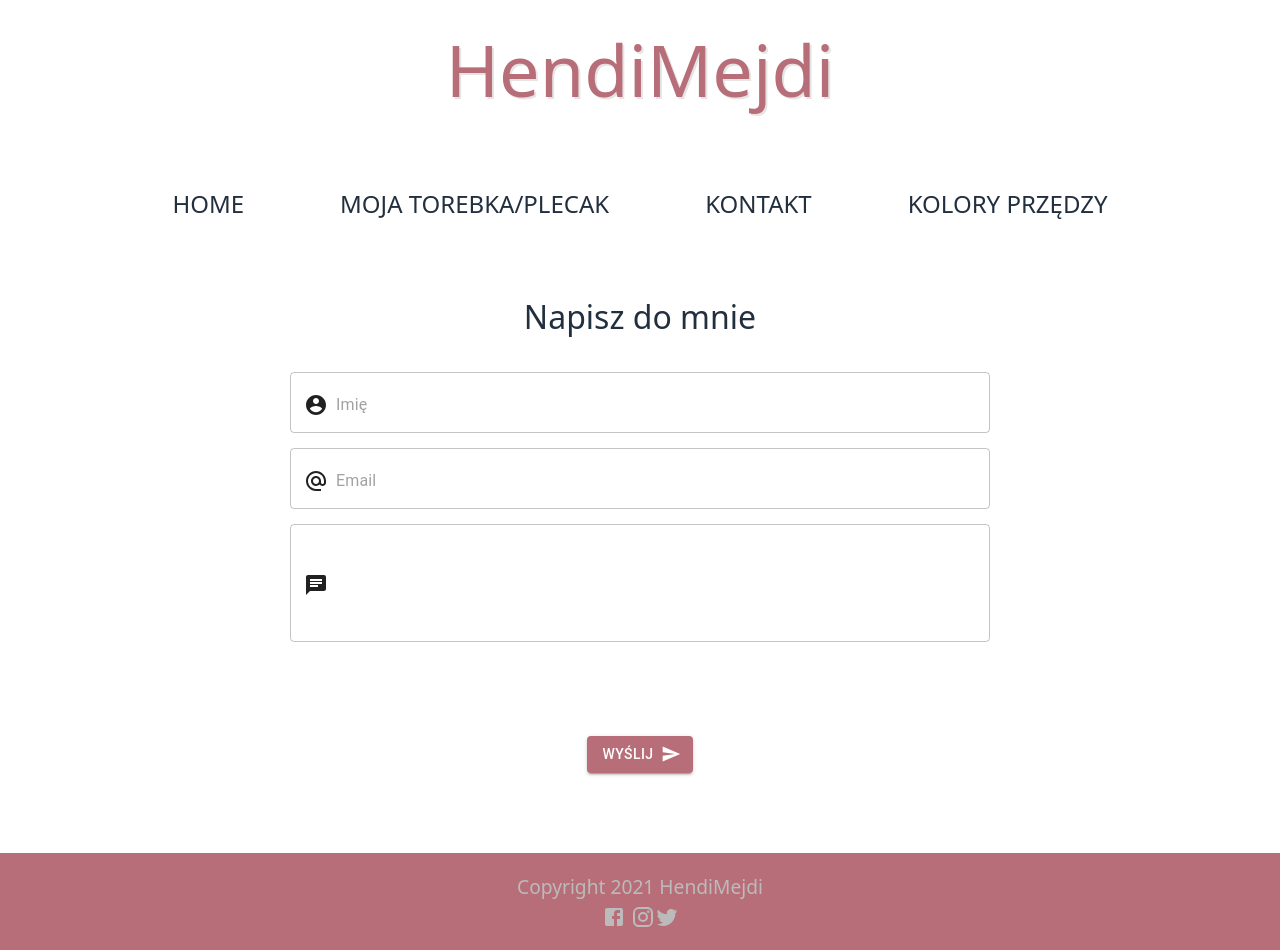
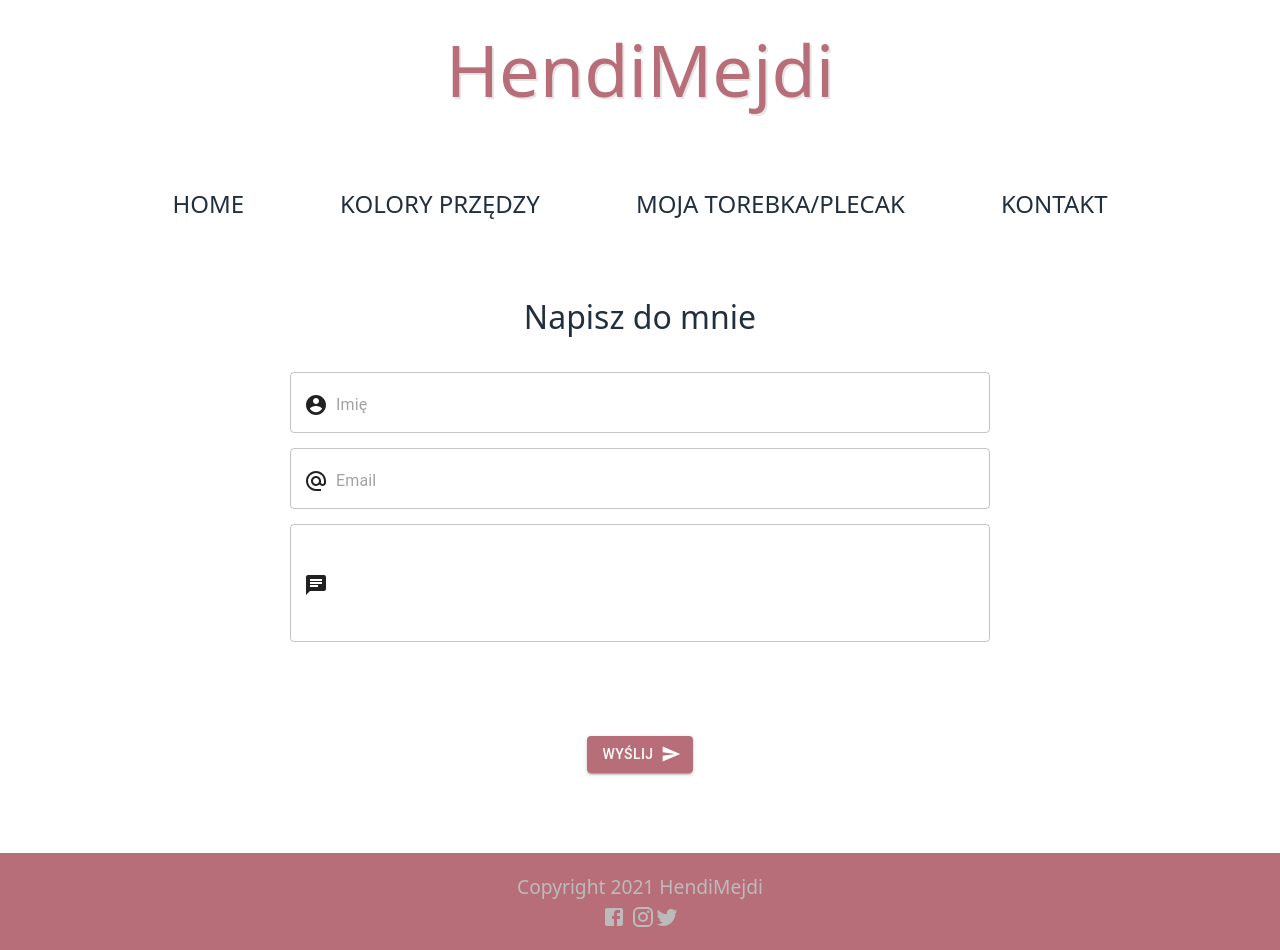
Before and after one commit to Piotr-Zacharski/hendimejdinc, a Next.js app: page /contact in a window 1280 px wide. Built offline with nearby package versions, Linux system fonts and the light colour scheme.

Commit message:
Without logo

```diff
--- a/components/Nav.js
+++ b/components/Nav.js
@@ -43,9 +43,9 @@ export default function Nav() {
             <Link exact href="/">
                 Home
             </Link>
+            <Link href="/gallery">Kolory przędzy</Link>
             <Link href="/mybag">Moja torebka/plecak</Link>
             <Link href="/contact">Kontakt</Link>
-            <Link href="/gallery">Kolory przędzy</Link>
         </NavStyles>
     )
 }
```
